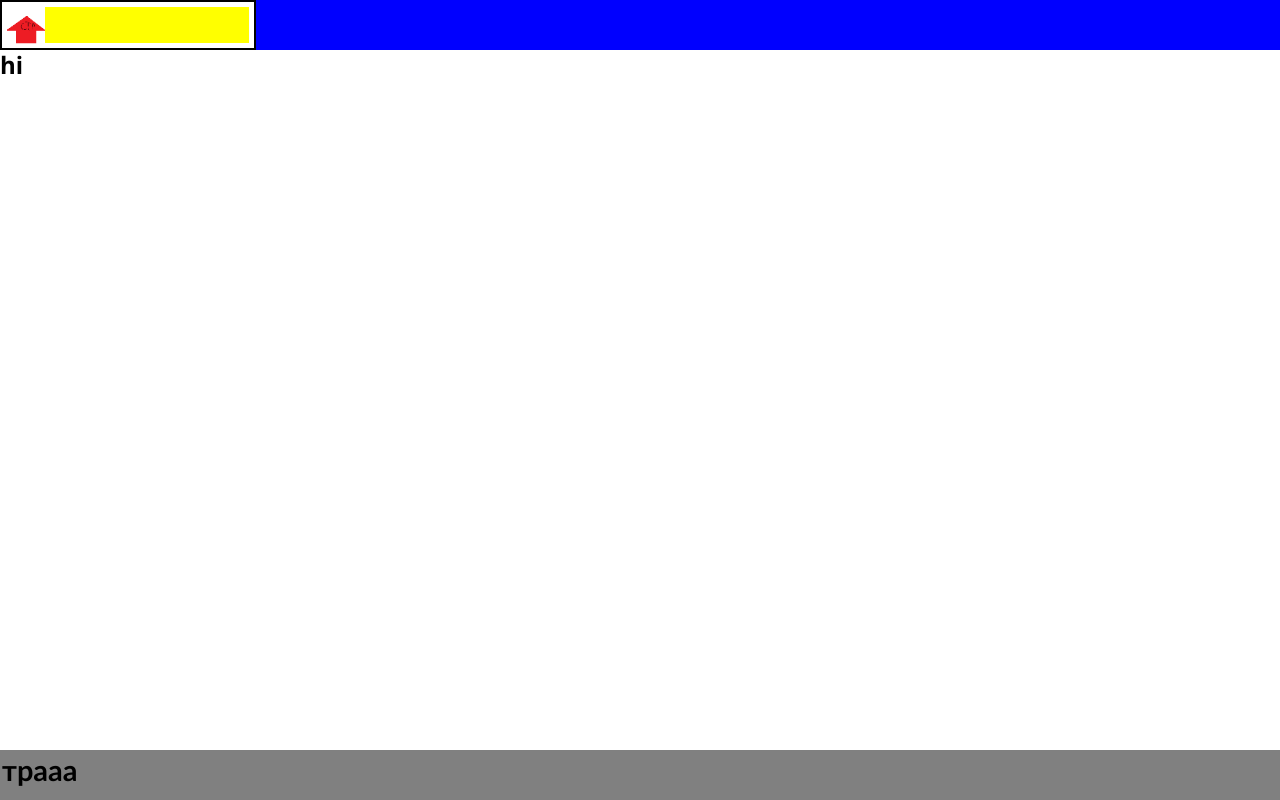
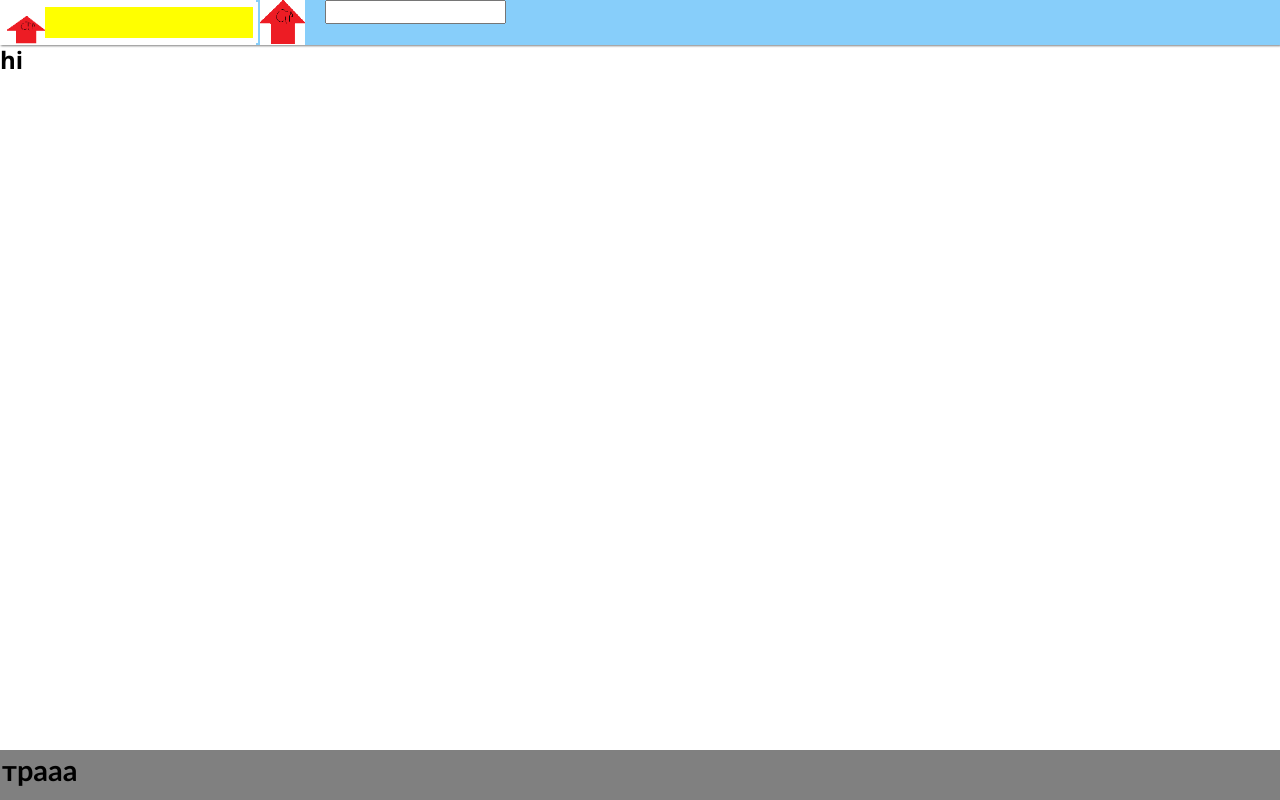
Before and after one commit to SoloLineDefender/sitedeplome, a React app: page / in a window 1280 px wide. Built offline with nearby package versions, Linux system fonts and the light colour scheme.

Commit message:
style change and fix webpack config also add url img

```diff
--- a/src/app/components/header/header.scss
+++ b/src/app/components/header/header.scss
@@ -1,18 +1,22 @@
 header {
-    background-color: blue;
+    display: flex;
+    flex-flow: row nowrap;
+    background-color: lightskyblue;
     width: 100%;
-    height: 50px;
+    height: 45px;
+    box-shadow: 1px 1px 2px grey;
     > .container {
         display: flex;
         flex-flow: row nowrap;
         justify-content: space-between;
         height: inherit;
         width: 20%;
-        background-color: black;
+        background-color: white;
 
         > .logo-container {
             display: flex;
             flex-flow: row nowrap;
+            flex: 0 0 auto;
             justify-content: center;
             background-color: white;
             width: 100%;
@@ -32,5 +36,26 @@ header {
             }
 
         }
+        > .search-container {
+            display: flex;
+            flex-flow: row nowrap;
+            flex: 1 0 auto;
+            align-content: center;
+
+            > .search-img {
+                height: 45px;
+                width: 45px;
+
+            }
+            > .search-box {
+                margin-left: 20px;
+                padding-top: 3px;
+                padding-bottom: 3px;
+                height: 24px;
+            }
+        }
+        > .profile-container {
+            flex: 0 0 auto;
+        }
     }
 }
--- a/src/app/components/header/index.jsx
+++ b/src/app/components/header/index.jsx
@@ -8,6 +8,13 @@ const HeaderComponent = () => {
                     <div className="logo-img"/>
                     <h1 className="breand"></h1>
                 </div>
+                <div className="search-container">
+                    <img src='/logo/logo-breand.png' alt="" className="search-img" />
+                    <input type="text" className="search-box" />
+                </div>
+                <div className="profile-container">
+                    <a href="" className="profile"></a>
+                </div>
             </div>
         </header>
     )
--- a/webpack.config.js
+++ b/webpack.config.js
@@ -4,10 +4,10 @@ const HtmlWebpackPlugin = require('html-webpack-plugin'),
 
 module.exports = {
     mode: 'development',
-    entry: path.join(__dirname, 'src', 'index.jsx'),
+    entry: path.resolve(__dirname, 'src', 'index.jsx'),
     output: {
         filename: '[name].bundle.js',
-        path: path.join(__dirname, 'dist'),
+        path: path.resolve(__dirname, 'dist'),
         publicPath: '/'
     },
     resolve: {
@@ -17,7 +17,7 @@ module.exports = {
         historyApiFallback: true,
         host: 'localhost',
         port: 3000,
-        contentBase: '/',
+        contentBase: path.resolve(__dirname, 'public'),
         hot: true,
         open: false
     },
```
